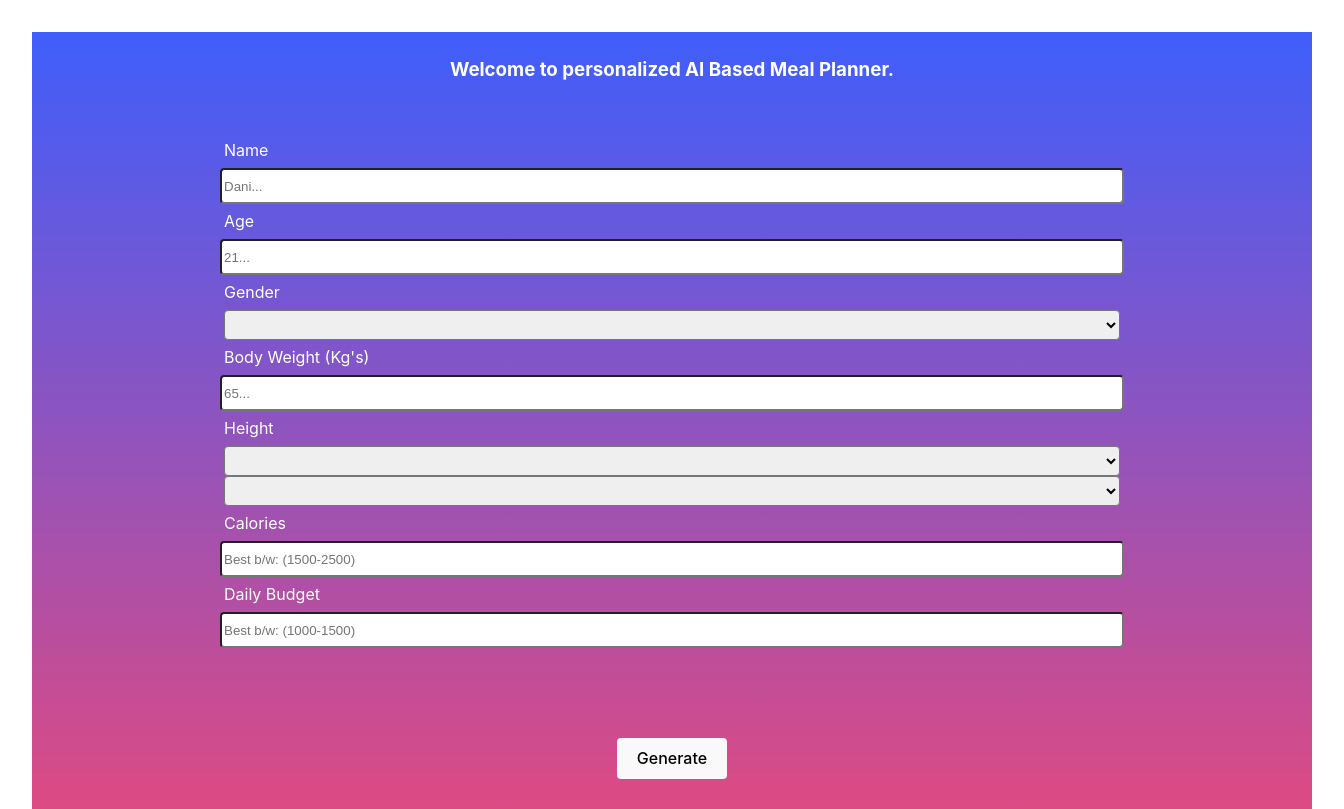
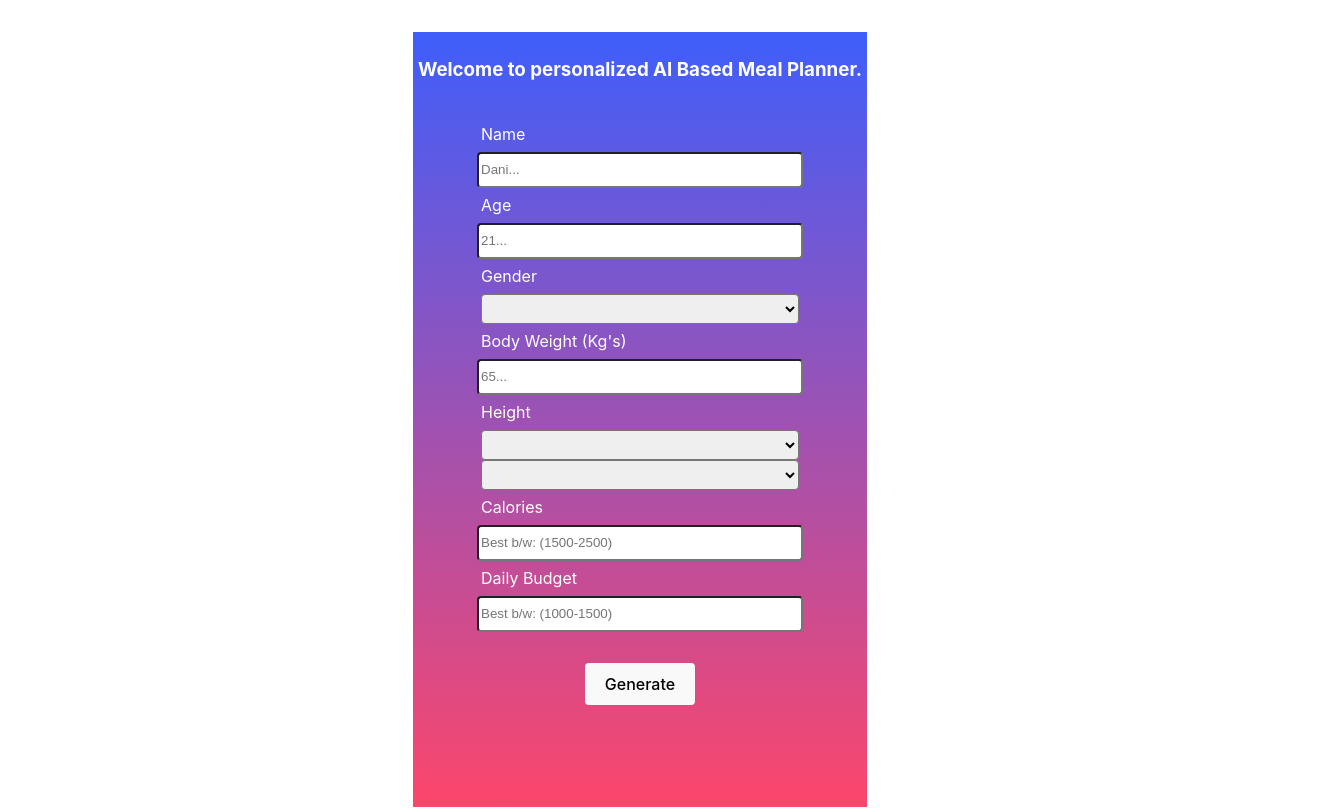
Before and after one commit to mian-dani/meal-plan-generator, a React (Vite) app: page / in a window 1280 px wide. Shown: the top 809 px of the page, 1344 px wide, since content can reach past the window. Built offline with nearby package versions, Linux system fonts and the light colour scheme.

Commit message:
little bit css touch

```diff
--- a/src/Components/css/Fetch.css
+++ b/src/Components/css/Fetch.css
@@ -28,7 +28,8 @@ select{
     align-items: center;
     justify-content: center;
     flex-direction: column;
-    padding: 2%;
+    padding-top: 2%;
+    padding-bottom: 2%;
 }
 
 .section{
@@ -37,7 +38,7 @@ select{
     justify-content: center;
     flex-direction: column;
     height: 100%;
-    width: 100vw;
+    width: 100%;
     background-image: linear-gradient(#3f5efb , #fc466b );
 }
 
@@ -48,7 +49,7 @@ select{
     flex-direction: column;
 
     height: 100%;
-    width: 100vw;
+    width: 100%;
     padding-bottom: 10%;
     border-radius: 8px;
 }
```
